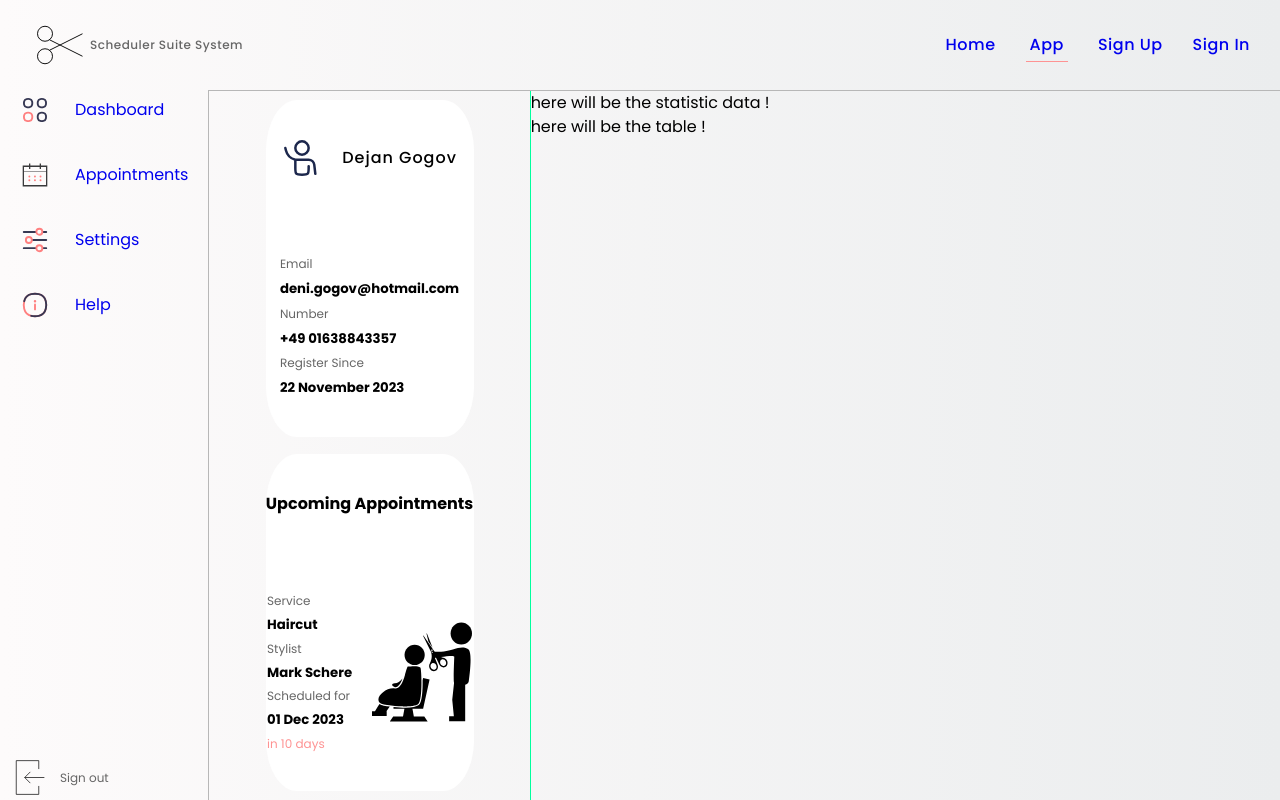
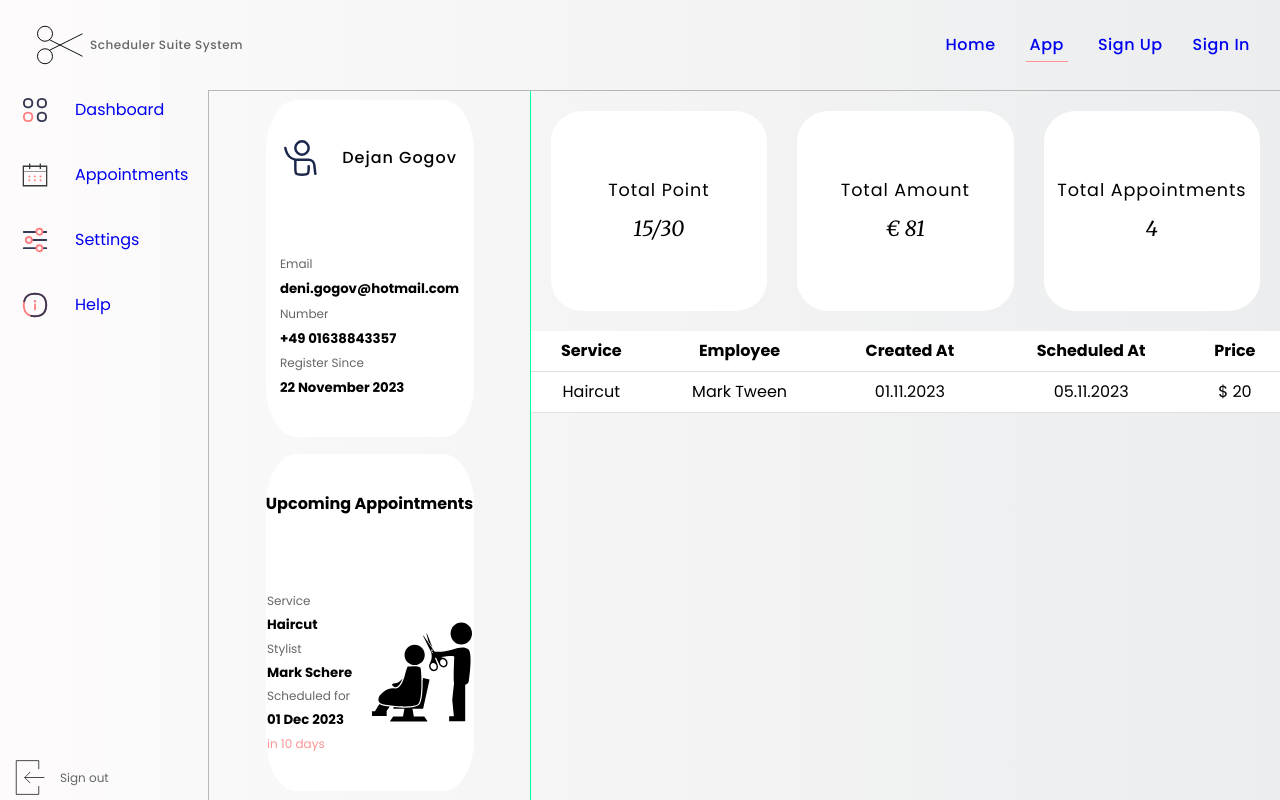
Before and after one commit to denigogov/AppointmentSystem, a React (Vite) app in the folder Client/: page /app in a window 1280 px wide. Built offline with nearby package versions, Linux system fonts and the light colour scheme.

Commit message:
updating customer dashboard ui

```diff
--- a/Client/src/components/DashboardComponents/DashboardCustomer/DashboardCustomerDataBox.tsx
+++ b/Client/src/components/DashboardComponents/DashboardCustomer/DashboardCustomerDataBox.tsx
@@ -1,5 +1,28 @@
+import "../../../styling/Components/dashboard components/_dashboardCustomerRight.scss";
+
 const DashboardCustomerRight = () => {
-  return <div>here will be the statistic data ! </div>;
+  return (
+    <div className="dashboardCustomerRight--container">
+      <div className="dashboardCustomer__totalRandom">
+        <div>
+          <p>Total Point</p>
+          <p>15/30</p>
+        </div>
+      </div>
+      <div className="dashboardCustomer__totalAmount">
+        <div>
+          <p>Total Amount</p>
+          <p>€ 81</p>
+        </div>
+      </div>
+      <div className="dashboardCustomer__totalAppointments">
+        <div>
+          <p>Total Appointments</p>
+          <p>4</p>
+        </div>
+      </div>
+    </div>
+  );
 };
 
 export default DashboardCustomerRight;
--- a/Client/src/components/DashboardComponents/DashboardCustomer/DashboardCustomerTableView.tsx
+++ b/Client/src/components/DashboardComponents/DashboardCustomer/DashboardCustomerTableView.tsx
@@ -1,5 +1,30 @@
+import "../../../styling/Components/dashboard components/_dashboardTable.scss";
+
 const DashboardCustomerTableView = () => {
-  return <div>here will be the table !</div>;
+  return (
+    <div>
+      <div className="table-customersAppointments">
+        <table>
+          <thead>
+            <tr>
+              <th>Service</th>
+              <th>Employee</th>
+              <th>Created At</th>
+              <th>Scheduled At</th>
+              <th>Price</th>
+            </tr>
+          </thead>
+          <tbody>
+            <td>Haircut</td>
+            <td>Mark Tween</td>
+            <td>01.11.2023</td>
+            <td>05.11.2023</td>
+            <td>$ 20</td>
+          </tbody>
+        </table>
+      </div>
+    </div>
+  );
 };
 
 export default DashboardCustomerTableView;
--- a/Client/src/components/DashboardComponents/DashboardCustomer/DashboardUpcomingEvent.tsx
+++ b/Client/src/components/DashboardComponents/DashboardCustomer/DashboardUpcomingEvent.tsx
@@ -1,6 +1,6 @@
 import saloonChairIcon from "../../../assets/hairdressChair.svg";
 import "../../../styling/Components/dashboard components/_dashboardUpcomingEvents.scss";
-import DashboardUpcomingEmpty from "./DashboardUpcomingEmpty";
+// import DashboardUpcomingEmpty from "./DashboardUpcomingEmpty";
 
 const DashboardUpcomingEvent = () => {
   return (
--- a/Client/src/pages/App/Dashboard/DashboardCustomer.tsx
+++ b/Client/src/pages/App/Dashboard/DashboardCustomer.tsx
@@ -7,6 +7,7 @@ import "../../../styling/Dashboard/_dashboardCustomer.scss";
 const DashboardCustomer = () => {
   return (
     <div className="dashboardCustomer--container">
+      {/* Left Side */}
       <div className="customerInfo__dashboard--container">
         <div className="dashboardCustomer__info--wrap">
           <DashboardCustomerInfo />
@@ -15,6 +16,8 @@ const DashboardCustomer = () => {
           <DashboardUpcomingEvent />
         </div>
       </div>
+
+      {/* Right Side */}
       <div className="customerRightInfo--dashboard">
         <DashboardCustomerDataBox />
         <DashboardCustomerTableView />
--- a/Client/src/styling/Components/dashboard components/_dashboardCustomerInfo.scss
+++ b/Client/src/styling/Components/dashboard components/_dashboardCustomerInfo.scss
@@ -1,11 +1,12 @@
 @use "../../general";
+@use "../../colors";
 
 .dashboardCustomer__wrap-info {
   display: flex;
   flex-direction: column;
   justify-content: space-around;
   align-items: center;
-  background-color: white;
+  background-color: colors.$dashboardBoxes;
   border-radius: 15%;
 
   // Add this property because of the background not fit into the box!
--- /dev/null
+++ b/Client/src/styling/Components/dashboard components/_dashboardCustomerRight.scss
@@ -0,0 +1,42 @@
+@use "../../general";
+@use "../../colors";
+@import url("https://fonts.googleapis.com/css2?family=Merriweather:ital,wght@0,400;0,700;1,400&display=swap");
+
+.dashboardCustomerRight--container {
+  padding: 20px;
+  display: flex;
+  justify-content: space-between;
+  text-align: center;
+  gap: 30px;
+
+  .dashboardCustomer__totalRandom,
+  .dashboardCustomer__totalAmount,
+  .dashboardCustomer__totalAppointments {
+    height: 25vh; // 25% of the viewport height
+    flex: 1;
+    div {
+      background-color: colors.$dashboardBoxes;
+      height: 100%;
+      border-radius: 15%;
+      display: flex;
+      flex-direction: column;
+      align-items: center;
+      justify-content: center;
+      gap: 10px;
+
+      p:first-child {
+        font-size: 1.1em;
+        letter-spacing: 0.9px;
+      }
+
+      p:last-child {
+        font-size: 1.3em;
+        font-weight: 400;
+        font-style: italic;
+        font-family: "Merriweather", serif;
+      }
+    }
+  }
+}
+
+// NEED TO FIX MOBILE RESPONSIVE !
--- /dev/null
+++ b/Client/src/styling/Components/dashboard components/_dashboardTable.scss
@@ -0,0 +1,6 @@
+@use "../../mixin";
+
+// Need to make it responsive !
+.table-customersAppointments {
+  @include mixin.table();
+}
--- a/Client/src/styling/Components/dashboard components/_dashboardUpcomingEvents.scss
+++ b/Client/src/styling/Components/dashboard components/_dashboardUpcomingEvents.scss
@@ -6,12 +6,16 @@
   flex-direction: column;
   justify-content: space-around;
   align-items: center;
-  background-color: white;
+  background-color: colors.$dashboardBoxes;
   border-radius: 15%;
 
   // Add this property because of the background not fit into the box!
   height: 95%;
   width: 65%;
+
+  h4 {
+    text-align: center;
+  }
 
   .dashboardUpcomingEvent--wrap {
     display: flex;
--- a/Client/src/styling/Dashboard/_dashboardCustomer.scss
+++ b/Client/src/styling/Dashboard/_dashboardCustomer.scss
@@ -1,3 +1,4 @@
+@use "../mixin";
 @use "../colors";
 @use "../general";
 
@@ -40,6 +41,7 @@
   .dashboardCustomer--container {
     height: 100vh;
     flex-direction: column;
+    // gap: 50px;
 
     .customerInfo__dashboard--container {
       width: 100%;
--- a/Client/src/styling/_colors.scss
+++ b/Client/src/styling/_colors.scss
@@ -1,5 +1,7 @@
 $background: linear-gradient(to right, #fdfbfb, #ebedee);
-$background-alternative: #fdfbfb;
+$background-secondary: #f5f5f5;
+
+$dashboardBoxes: #fff;
 
 $button: linear-gradient(to right, #cd5a5a, #ff8080);
 $button-light: linear-gradient(
@@ -17,7 +19,7 @@ $font-Secound: #666666;
 $font-tertiary: #cdc9c9;
 $font-style: #fe9393;
 
-$border-Primary: #fdfbfb;
+$border-Primary: #e0e0e0;
 $border-Primary-Dark: #b7b7b7;
 
 $error: #da0404;
--- a/Client/src/styling/_mixin.scss
+++ b/Client/src/styling/_mixin.scss
@@ -55,3 +55,33 @@
     color: colors.$NavLinkActive;
   }
 }
+
+@mixin table() {
+  table {
+    background-color: #fff;
+    width: 100%;
+    // height: 400px; /* heigh of the table */
+    border-collapse: collapse;
+    text-align: center;
+
+    th,
+    td {
+      position: relative;
+      padding: 8px;
+      text-align: center;
+      border-bottom: 1px solid colors.$border-Primary;
+
+      img {
+        display: block;
+        margin: 0 auto;
+        width: 24px;
+        cursor: pointer;
+      }
+    }
+
+    tr:hover {
+      transition: general.$transition;
+      background-color: colors.$background-secondary;
+    }
+  }
+}
--- a/Client/src/styling/_root.scss
+++ b/Client/src/styling/_root.scss
@@ -66,7 +66,7 @@
       justify-content: space-between;
 
       z-index: 3;
-      background: colors.$background-alternative;
+      background: colors.$background-secondary;
       transition: general.$transition;
 
       nav {
```
